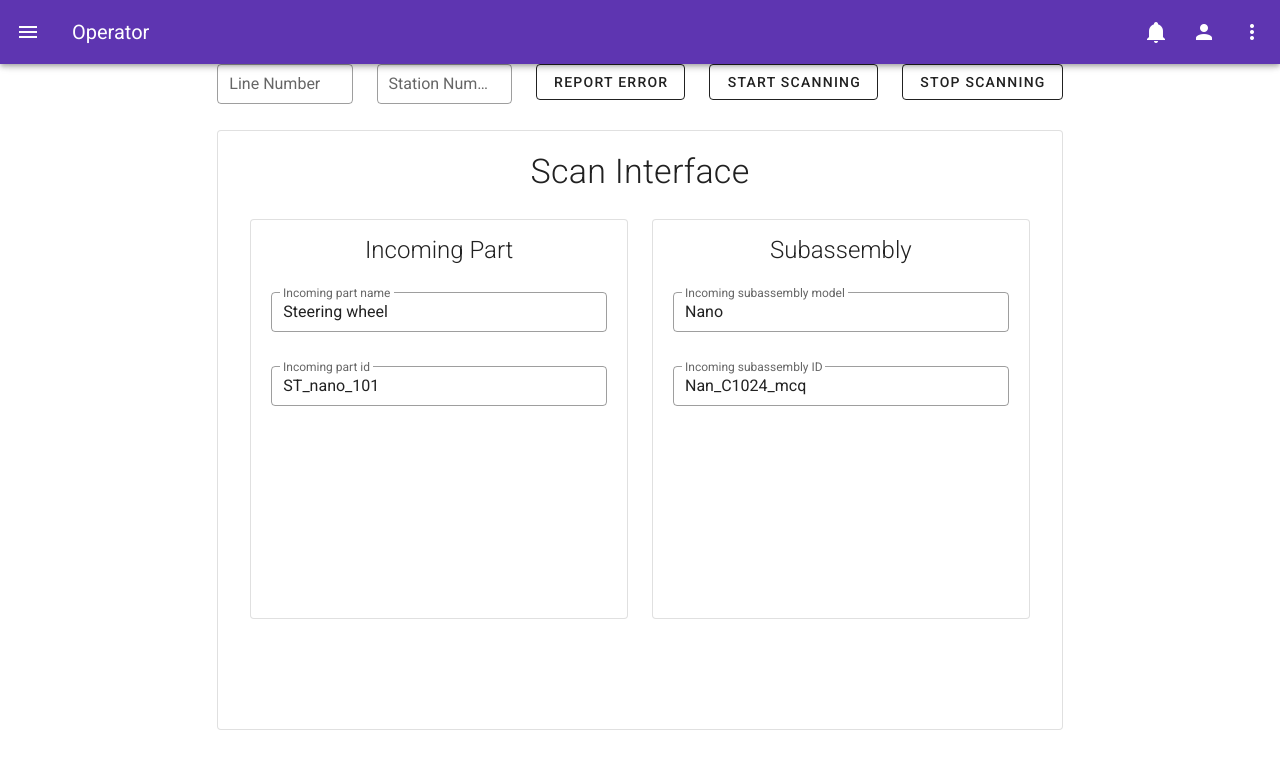
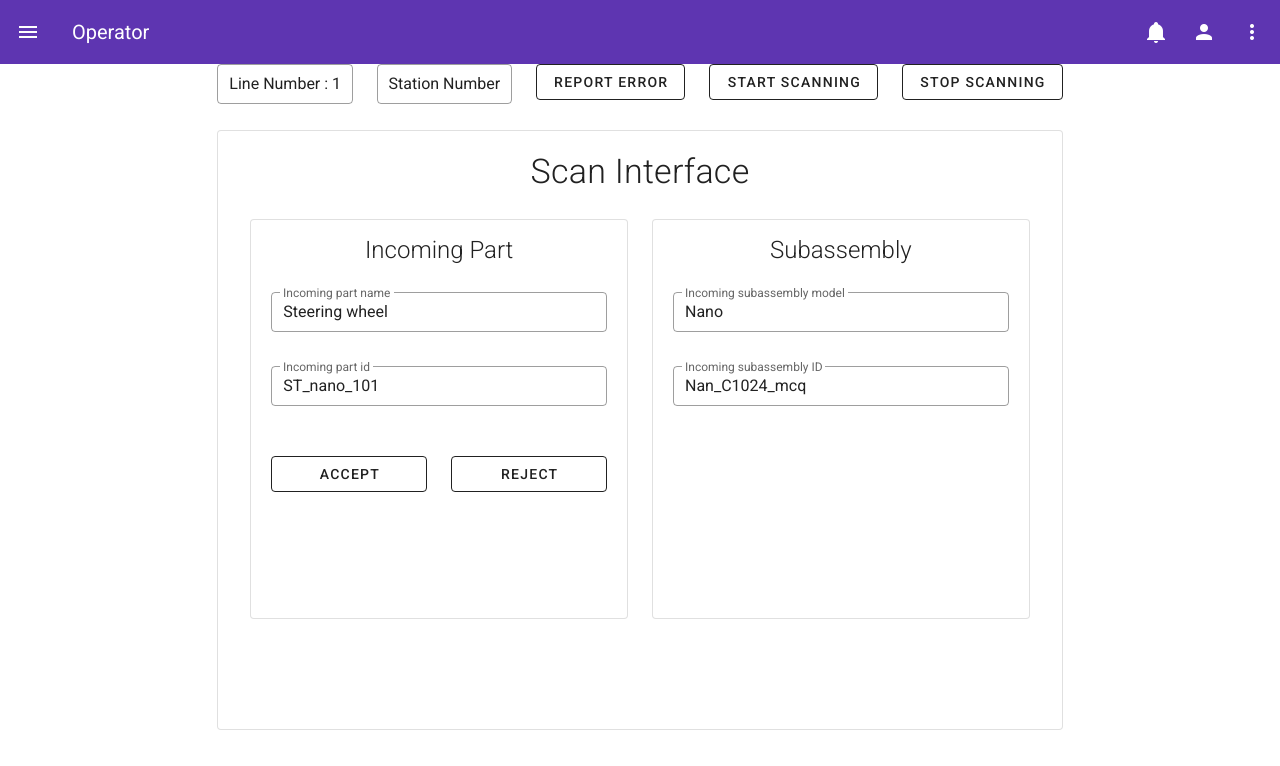
Before and after one commit to Abhirupdatta9/production-line-management-software, a Nuxt app: page /operator/workdesk in a window 1280 px wide. Shown: the top 766 px of the page. Built offline with nearby package versions, Linux system fonts and the light colour scheme.

Commit message:
operator workdesk update and font update

```diff
--- /dev/null
+++ b/assets/variables.scss
@@ -0,0 +1,4 @@
+$body-font-family: 'Baloo 2';
+$heading-font-family: 'Baloo 2';
+// $font-size-root: 18px;
+@import '~vuetify/src/styles/styles.sass';
--- a/layouts/operator.vue
+++ b/layouts/operator.vue
@@ -4,6 +4,7 @@
     <v-app-bar
       color="#5e35b1"
       dark
+      flat
       >
         <v-app-bar-nav-icon @click.stop="drawer = !drawer"></v-app-bar-nav-icon>
 
--- a/nuxt.config.js
+++ b/nuxt.config.js
@@ -1,4 +1,5 @@
 import pkg from './package'
+import colors from "vuetify/es5/util/colors";
 
 export default {
     mode: 'spa',
@@ -14,7 +15,11 @@ export default {
             { hid: 'description', name: 'description', content: pkg.description }
         ],
         link: [
-            { rel: 'icon', type: 'image/x-icon', href: '/favicon.ico' }
+            { rel: 'icon', type: 'image/x-icon', href: '/favicon.ico' },
+            {
+                rel: "stylesheet",
+                href: 'https://fonts.googleapis.com/css?family=Baloo+2&display=swap'
+            }
         ]
     },
 
@@ -39,14 +44,41 @@ export default {
      ** Nuxt.js modules
      */
     modules: [
-        // Doc: https://axios.nuxtjs.org/usage
+
         '@nuxtjs/axios',
         '@nuxtjs/pwa',
         '@nuxtjs/vuetify',
         '@nuxtjs/auth'
-        // 'nuxt-material-design-icons'
+
     ],
 
+    vuetify: {
+        customVariables: ['~/assets/variables.scss'],
+        treeShake: true,
+        theme: {
+            light: true,
+            themes: {
+                light: {
+                    primary: colors.purple.base,
+                    accent: colors.grey.darken2,
+                    secondary: colors.amber.darken3,
+                    info: colors.teal.lighten1,
+                    warning: colors.amber.base,
+                    error: colors.deepOrange.accent4,
+                    success: colors.green.accent3
+                },
+                dark: {
+                    primary: colors.purple.lighten2,
+                    accent: colors.grey.lighten1,
+                    secondary: colors.amber.darken3,
+                    info: colors.teal.lighten1,
+                    warning: colors.amber.base,
+                    error: colors.deepOrange.accent4,
+                    success: colors.green.accent3
+                }
+            }
+        }
+    },
 
     /*
      ** Axios module configuration
--- a/pages/operator/workdesk.vue
+++ b/pages/operator/workdesk.vue
@@ -5,7 +5,7 @@
       <v-row>
         <v-col >
           <v-text-field
-            label="Line Number"
+            value="Line Number : 1"
             outlined
             dense
             readonly
@@ -13,20 +13,20 @@
         </v-col>
         <v-col >
           <v-text-field
-            label="Station Number"
+            value="Station Number : 4"
             outlined
             dense
             readonly
           ></v-text-field>
         </v-col>
         <v-col >
-          <v-btn outlined >Report error</v-btn>
+          <v-btn block outlined >Report error</v-btn>
         </v-col>
         <v-col >
-          <v-btn outlined >Start scanning</v-btn>
+          <v-btn block outlined >Start scanning</v-btn>
         </v-col>
         <v-col >
-          <v-btn outlined>Stop scanning</v-btn>
+          <v-btn block outlined>Stop scanning</v-btn>
         </v-col>
       </v-row>
 
@@ -49,6 +49,14 @@
                       outlined
                       readonly
                     ></v-text-field>
+                  </v-col>
+                </v-row>
+                <v-row>
+                  <v-col>
+                    <v-btn block outlined>Accept</v-btn>
+                  </v-col>
+                  <v-col>
+                    <v-btn block outlined>Reject</v-btn>
                   </v-col>
                 </v-row>
               </v-card>
```
Also changed, not shown: 1 other file (tests, documents, lock files or other folders).
